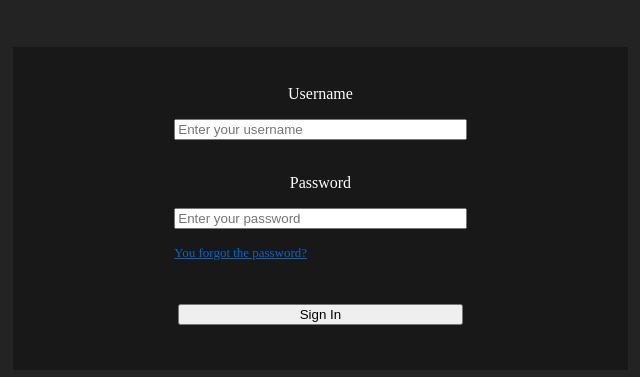
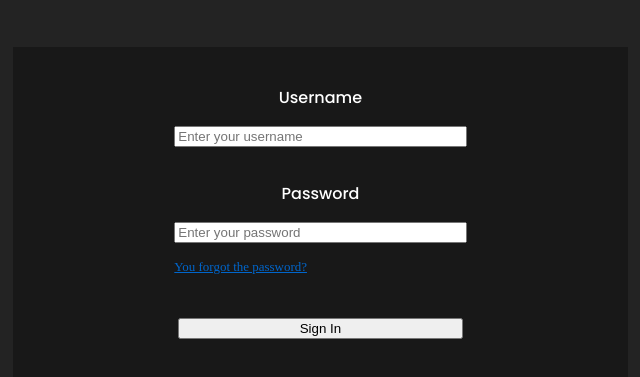
Before and after one commit to Joaquinemm/E-Corp-Sign-In, a plain HTML site: page index.html in a window 1280 px wide. Shown: the part 183-560 px from the top of the page, without its empty margins (317-957 px from the left). Drawn offline with Linux system fonts and the light colour scheme; the site is published under a folder, as on GitHub Pages, so addresses that start at the root find nothing.

Commit message:
fonts.css

```diff
--- a/fonts.css
+++ b/fonts.css
@@ -1,5 +1,5 @@
 @font-face {
     font-family: "Poppins";
-    src: url(/fonts/Poppins-Medium.ttf) format("truetype");
+    src: url(fonts/Poppins-Medium.ttf) format("truetype");
     font-weight: 400;
 }
```
